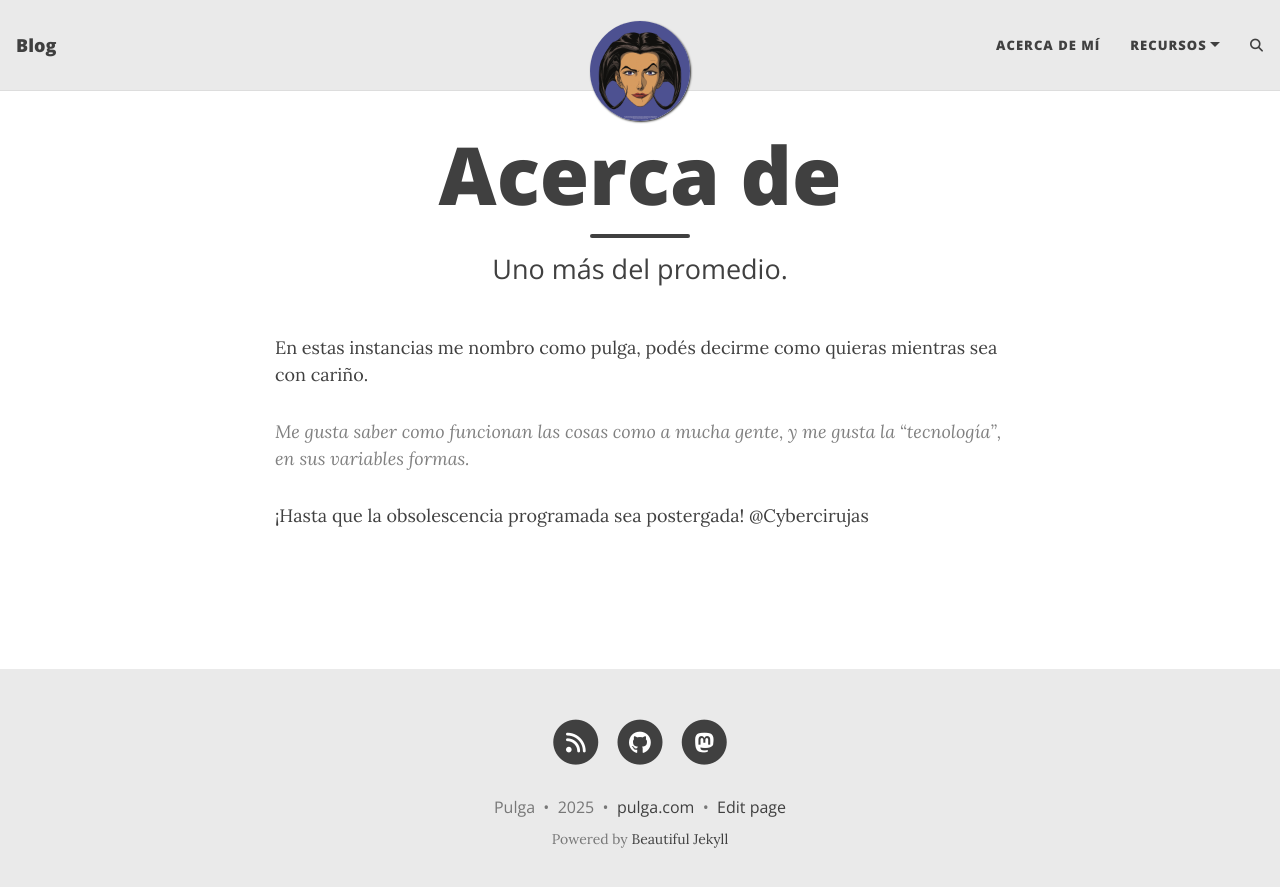
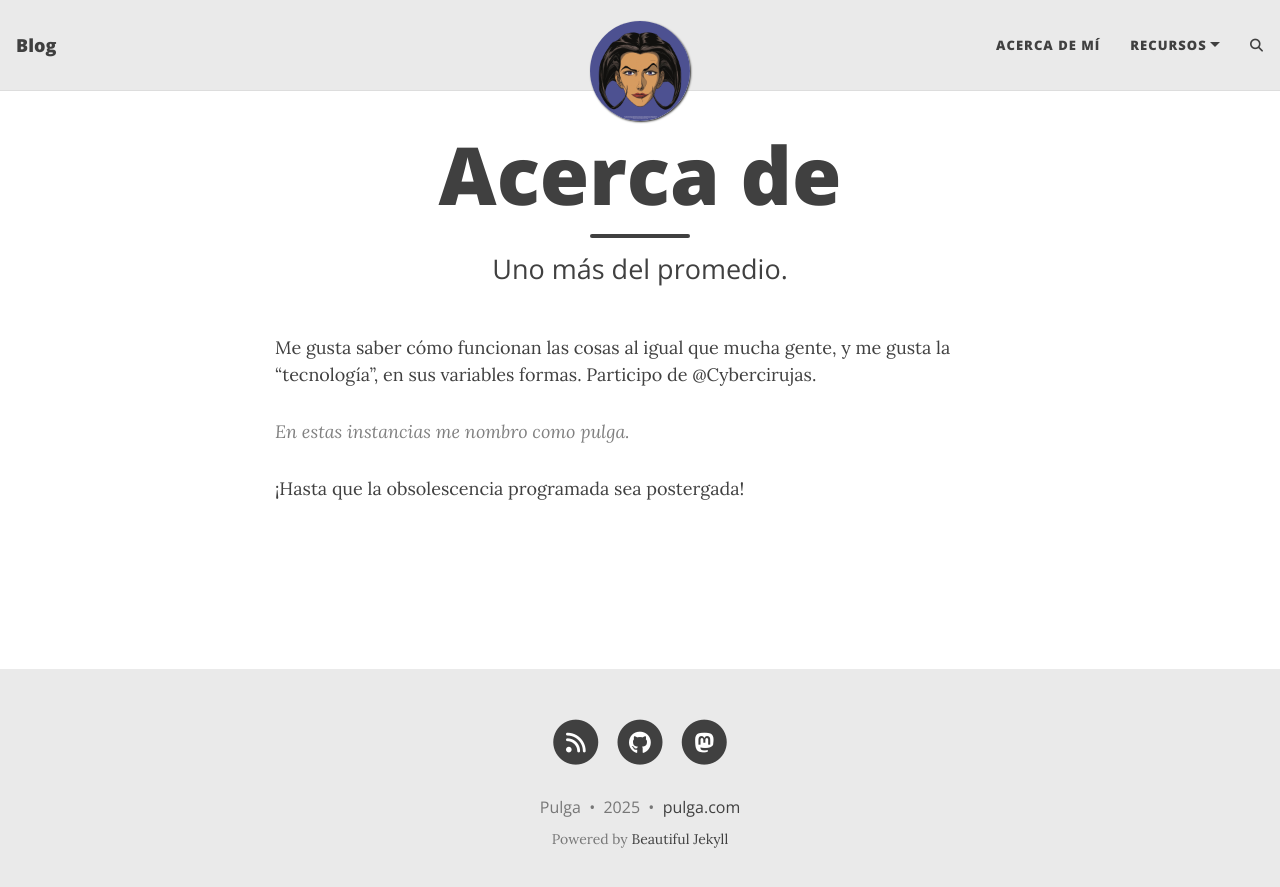
Before and after one commit to Pulga8/pulga8.github.io, a Jekyll site: the page built from aboutme.md, in a window 1280 px wide. Shown: the top 887 px of the page. Built offline with Jekyll 4.4.1, drawn with Linux system fonts in a browser that asks for light colours; comment, search, counter and statistics services are not loaded.

Commit message:
refactor aboutme and delete the edit in web opcion

```diff
--- a/_config.yml
+++ b/_config.yml
@@ -112,7 +112,7 @@ feed_show_tags: true
 post_search: true
 
 # Add a button in the footer to edit the current page. Only works if your website is hosted on GitHub
-edit_page_button: true
+edit_page_button: false
 
 # Allow sub-menu items (second-level navigation menu items) to be longer than the top-level menu
 # If this setting is off, then long sub-menu words might get cut off
--- a/aboutme.md
+++ b/aboutme.md
@@ -4,9 +4,9 @@ title: Acerca de
 subtitle: Uno más del promedio.
 ---
 
-En estas instancias me nombro como pulga, podés decirme como quieras mientras sea con cariño.
+Me gusta saber cómo funcionan las cosas al igual que mucha gente, y me gusta la "tecnología", en sus variables formas.
+Participo de @Cybercirujas.
 
-> Me gusta saber como funcionan las cosas como a mucha gente, y me gusta la "tecnología", en sus variables formas.
+> En estas instancias me nombro como pulga.
 
 ¡Hasta que la obsolescencia programada sea postergada!
-@Cybercirujas
```
